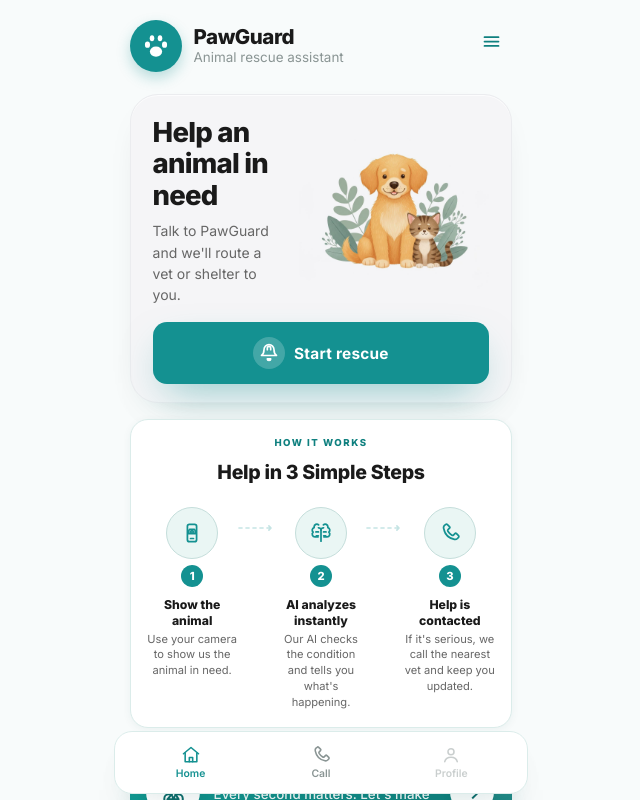
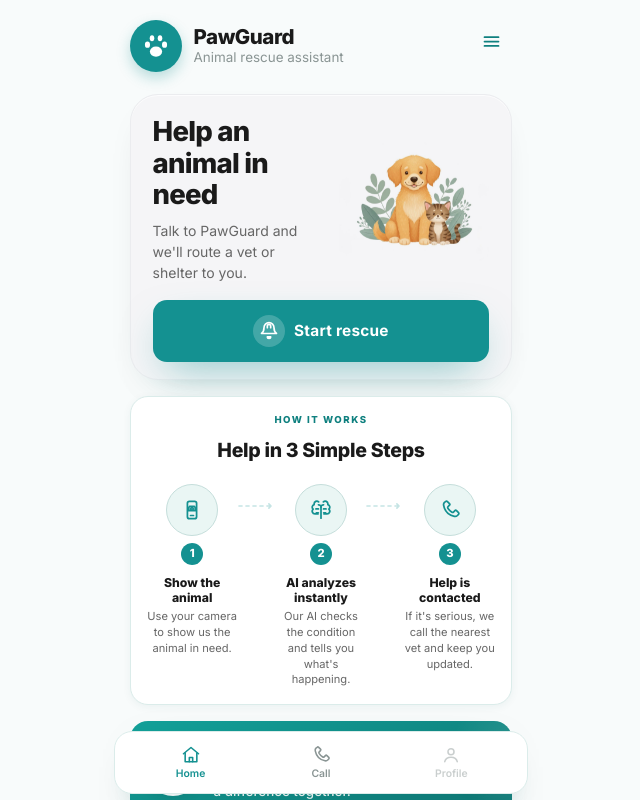
Before and after one commit to KavinduGama/Cursor-Hackathon---PawGuard, a React (Vite) app in the folder frontend/: page / in a window 1280 px wide. Shown: the whole page, without its empty margins (319-959 px from the left). Built offline with nearby package versions, Linux system fonts and the light colour scheme; no server answers.

Commit message:
feat: adjust hero illustration size for better readability
Use clamp function to optimize heading wrap on various screen sizes.

Co-authored-by: Kavindu Deshappriya Gammanpila <175528993+KavinduGama@users.noreply.github.com>

```diff
--- a/frontend/src/styles.css
+++ b/frontend/src/styles.css
@@ -313,7 +313,7 @@ a {
 }
 
 .landing-hero-art {
-  width: clamp(140px, 42vw, 190px);
+  width: clamp(110px, 32vw, 150px);
   flex-shrink: 0;
 }
 
```
